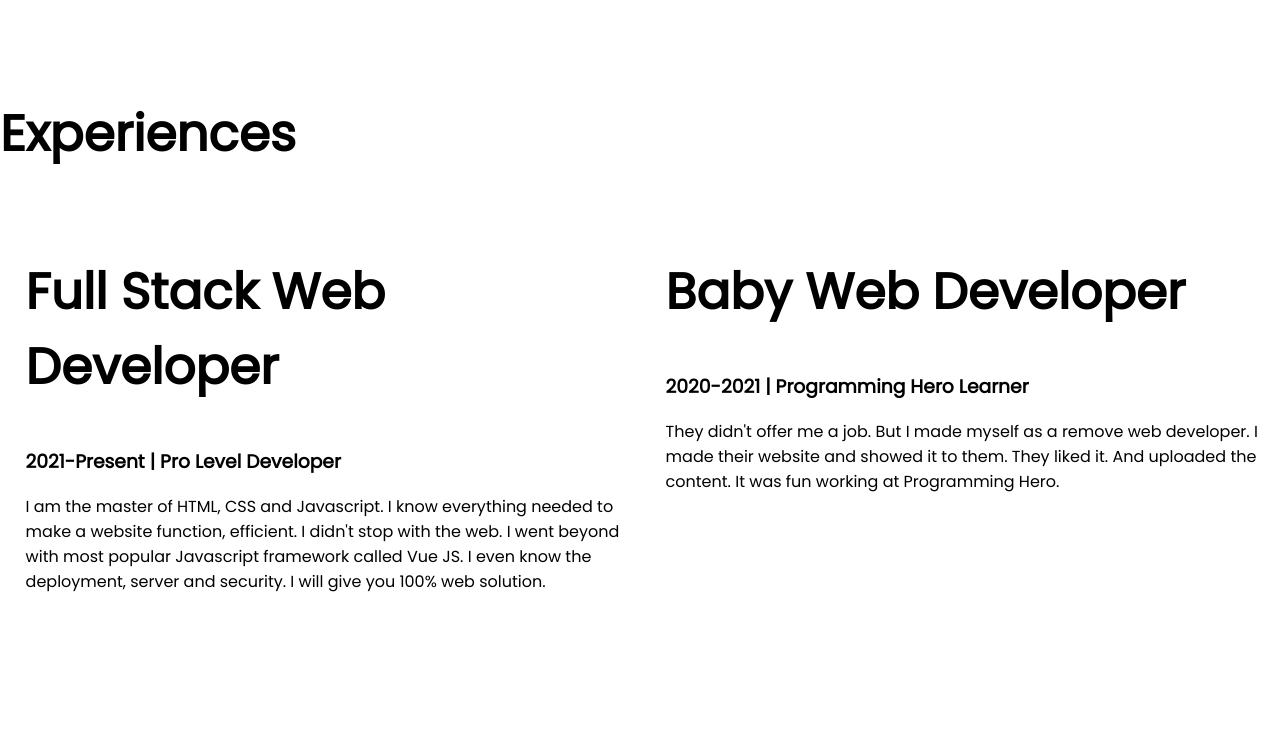
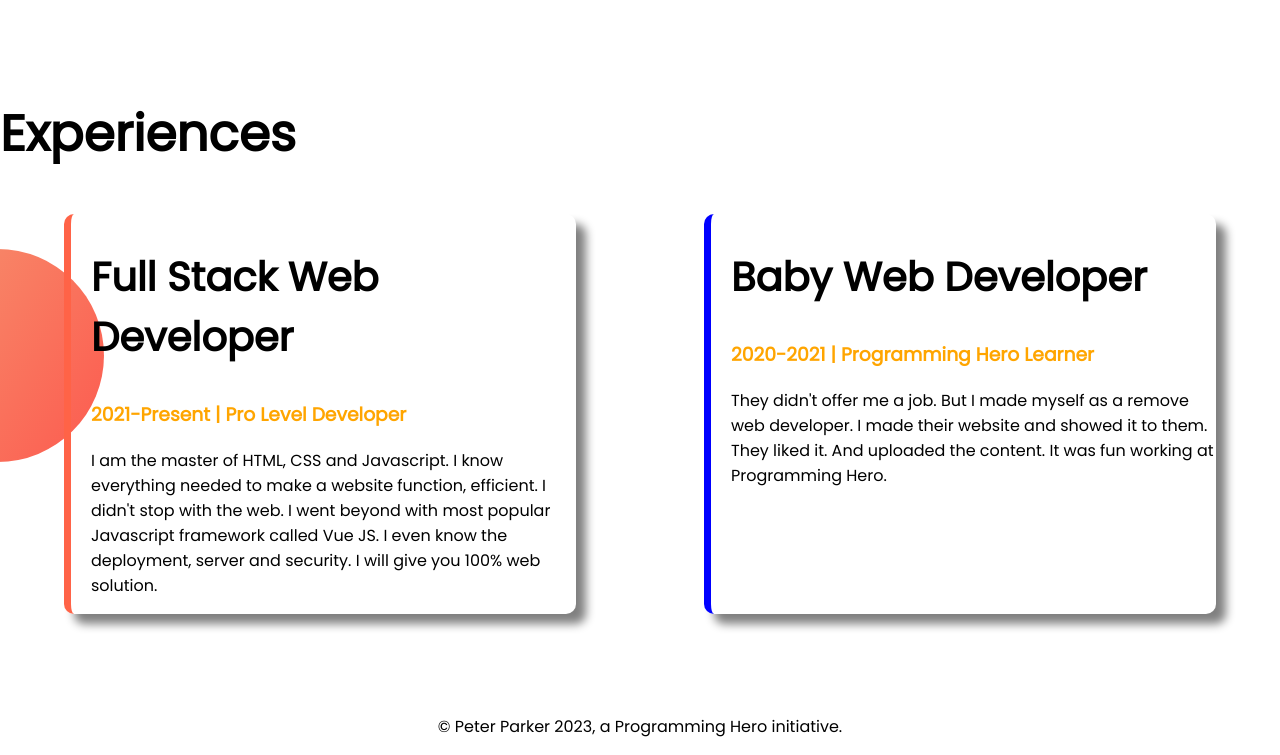
Before and after one commit to BbillahrariBBr/developer-portfolio, a plain HTML site: page index.html in a window 1280 px wide. Shown: the part 1077-1832 px from the top of the page. Before the commit the page ends 1787 px from the top, so only its background shows below. Drawn offline with Linux system fonts and the light colour scheme.

Commit message:
style added box foter and border

```diff
--- a/index.html
+++ b/index.html
@@ -52,9 +52,9 @@
     <section class="experience">
         <h1>Experiences</h1>
         <div class="flexible-container">
-            <div class="half-width">
-                <h1>Full Stack Web Developer</h1>
-                <h3>2021-Present | Pro Level Developer</h3>
+            <div class="e-item" style="border-left: 7px solid tomato;">
+                <h2>Full Stack Web Developer</h2>
+                <h3 class="name-color">2021-Present | Pro Level Developer</h3>
                 <p>I am the master of HTML, CSS and Javascript. I know everything needed to make a website function,
                     efficient. I didn't stop with the web. I went beyond with most popular Javascript framework called
                     Vue
@@ -62,9 +62,9 @@
 
                 </p>
             </div>
-            <div class="half-width">
-                <h1>Baby Web Developer</h1>
-                <h3>2020-2021 | Programming Hero Learner</h3>
+            <div class="e-item" style="border-left: 7px solid blue;">
+                <h2>Baby Web Developer</h2>
+                <h3 class="name-color">2020-2021 | Programming Hero Learner</h3>
                 <p>They didn't offer me a job. But I made myself as a remove web developer. I made their website and
                     showed
                     it to them. They liked it. And uploaded the content. It was fun working at Programming Hero.</p>
@@ -72,6 +72,10 @@
         </div>
 
     </section>
+
+    <footer>
+        <p>© Peter Parker 2023, a Programming Hero initiative.</p>
+    </footer>
 </body>
 
 </html>
--- a/style.css
+++ b/style.css
@@ -5,6 +5,10 @@
 
 h1 {
     font-size: 50px;
+}
+
+h2 {
+    font-size: 40px;
 }
 
 .name-color {
@@ -44,3 +48,22 @@
     background-repeat: no-repeat;
     background-position: right;
 }
+
+.experience {
+    background-image: url(images/exp-bg.png);
+    background-repeat: no-repeat;
+    background-position: left;
+}
+
+.e-item {
+    box-shadow: 10px 10px 10px gray;
+    width: 40%;
+    margin-left: 5%;
+    margin-right: 5%;
+    padding-left: 20px;
+    border-radius: 10px;
+}
+
+footer p {
+    text-align: center;
+}
```
